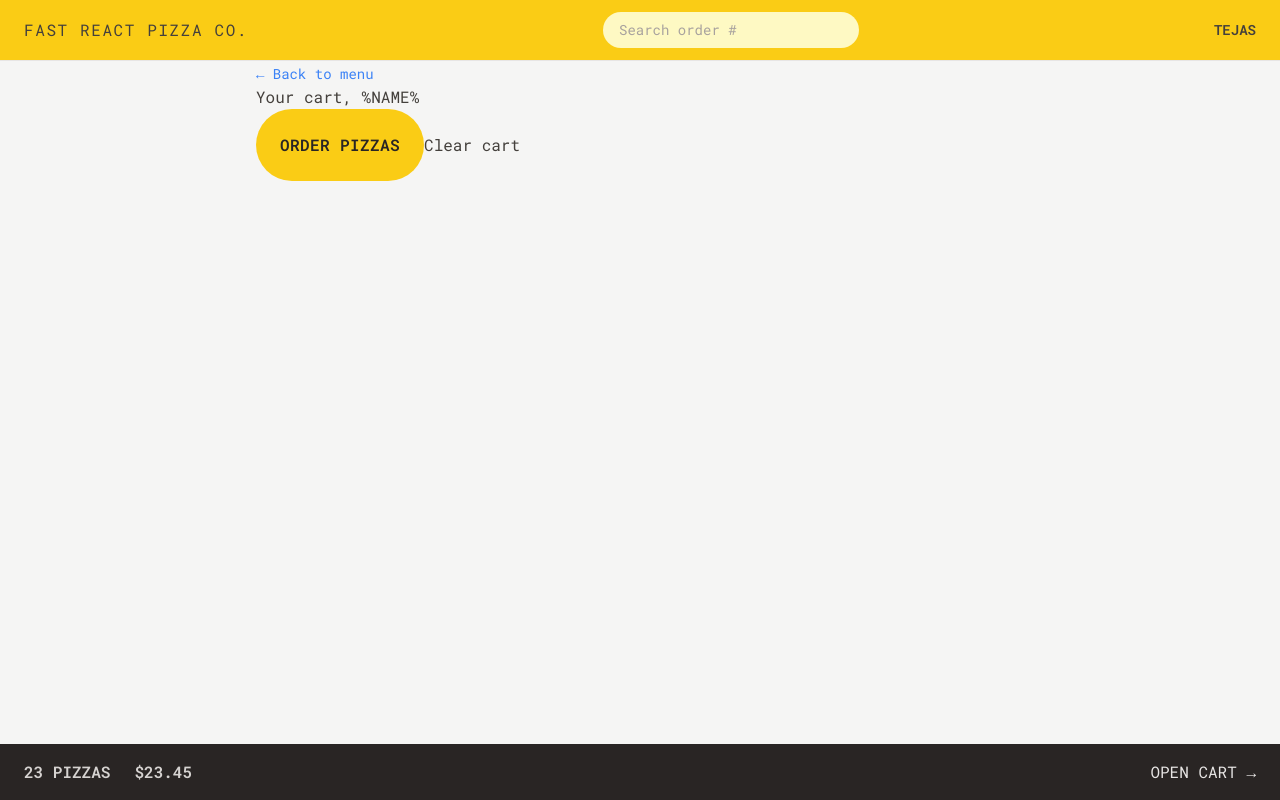
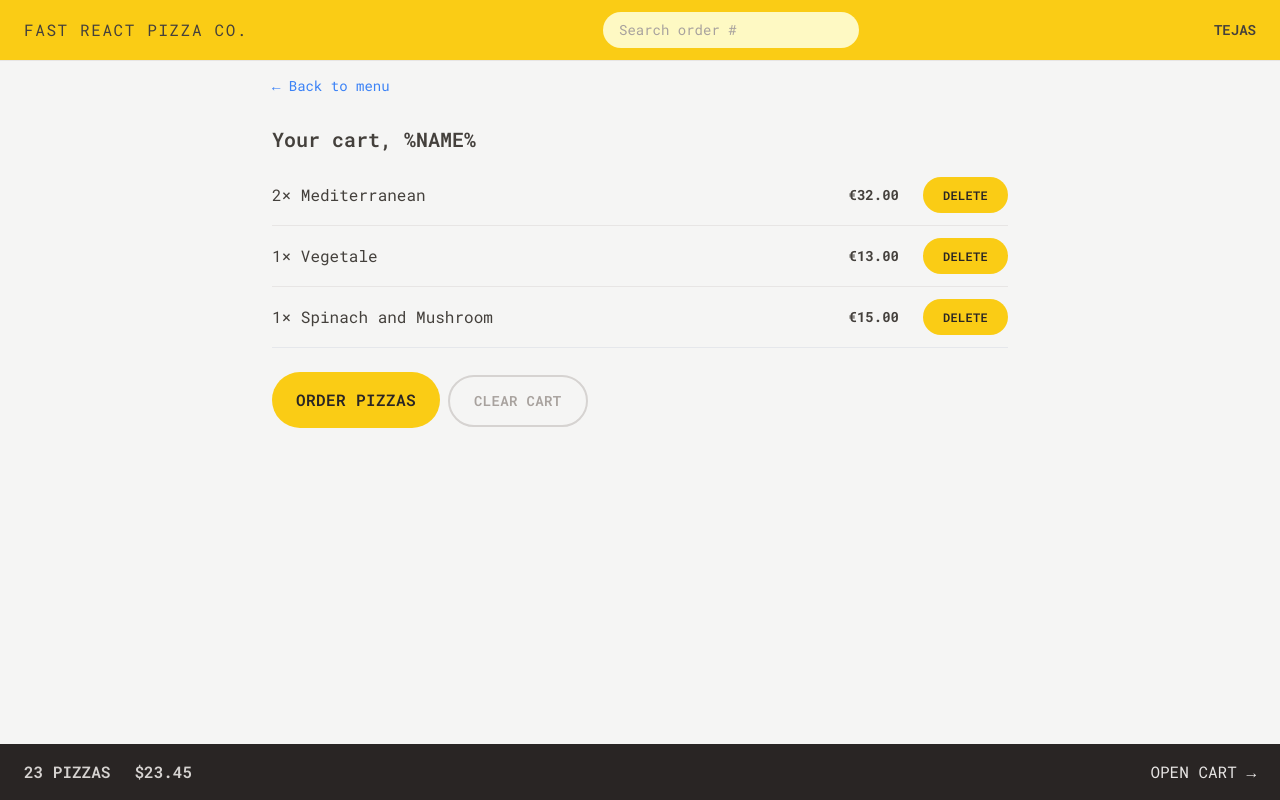
Before and after one commit to Tejas-Naik/Fast-React-Pizzaa-Co, a React (Vite) app: page /cart in a window 1280 px wide. Built offline with nearby package versions, Linux system fonts and the light colour scheme.

Commit message:
Styling the cart

```diff
--- a/src/features/cart/Cart.jsx
+++ b/src/features/cart/Cart.jsx
@@ -1,5 +1,6 @@
 import Button from "../../ui/Button";
 import LinkButton from '../../ui/LinkButton';
+import CartItem from "./CartItem";
 
 const fakeCart = [
   {
@@ -29,16 +30,20 @@
   const cart = fakeCart;
 
   return (
-    <div>
+    <div className="px-4 py-3">
       <LinkButton to="/menu">
         &larr; Back to menu
       </LinkButton>
 
-      <h2>Your cart, %NAME%</h2>
+      <h2 className="mt-7 text-xl font-semibold">Your cart, %NAME%</h2>
 
-      <div>
+      <ul className="divide-y divide-stone-200 border-b mt-3">
+        {cart.map(cart => <CartItem item={cart} />)}
+      </ul>
+
+      <div className="mt-6 space-x-2">
         <Button type="primary" to="/order/new">Order pizzas</Button>
-        <button>Clear cart</button>
+        <Button type="secondary">Clear cart</Button>
       </div>
     </div>
   );
--- a/src/features/cart/CartItem.jsx
+++ b/src/features/cart/CartItem.jsx
@@ -1,13 +1,17 @@
+import Button from "../../ui/Button";
+import { formatCurrency } from "../../utils/helpers";
+
 function CartItem({ item }) {
   const { pizzaId, name, quantity, totalPrice } = item;
 
   return (
-    <li>
-      <p>
+    <li className="py-3 sm:flex sm:items-center sm:justify-between">
+      <p className="mb-1 sm:mb-0">
         {quantity}&times; {name}
       </p>
-      <div>
-        <p>{formatCurrency(totalPrice)}</p>
+      <div className="flex items-center justify-between sm:gap-6">
+        <p className="text-sm font-bold">{formatCurrency(totalPrice)}</p>
+        <Button type="small">Delete</Button>
       </div>
     </li>
   );
--- a/src/ui/Button.jsx
+++ b/src/ui/Button.jsx
@@ -6,9 +6,12 @@
     const base = "bg-yellow-400 uppercase font-semibold text-stone-800 inline-block tracking-wide rounded-full hover:bg-yellow-300 transition-colors duration-300 focus:bg-yellow-300 focus:outline-none focus:ring focus:ring-yellow-300 focus:ring-offset-2 disabled:cursor-not-allowed ";
 
     const styles = {
-        primary: `${base} px-4 py-3 md:px-6 md:py-6`,
-        small: `${base} px-4 py-2 md:px-5 md:py-2.5 text-xs`
-    }
+        primary: base + ' px-4 py-3 md:px-6 md:py-4',
+        small: base + ' px-4 py-2 md:px-5 md:py-2.5 text-xs',
+        secondary:
+            'inline-block text-sm rounded-full border-2 border-stone-300 font-semibold uppercase tracking-wide text-stone-400 transition-colors duration-300 hover:bg-stone-300 hover:text-stone-800 focus:bg-stone-300 focus:text-stone-800 focus:outline-none focus:ring focus:ring-stone-200 focus:ring-offset-2 disabled:cursor-not-allowed px-4 py-2.5 md:px-6 md:py-3.5',
+    };
+
 
     if (to) return <Link className={styles[type]} to={to}>{children}</Link>
 
```
